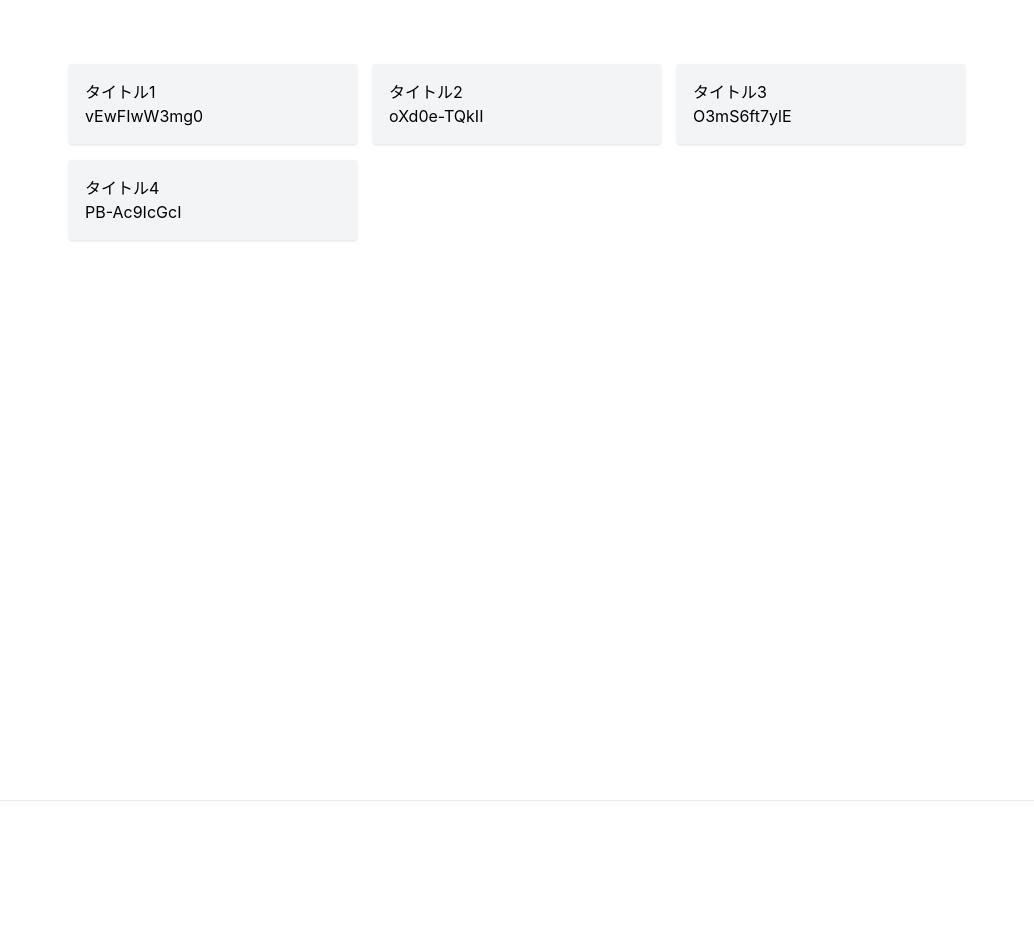
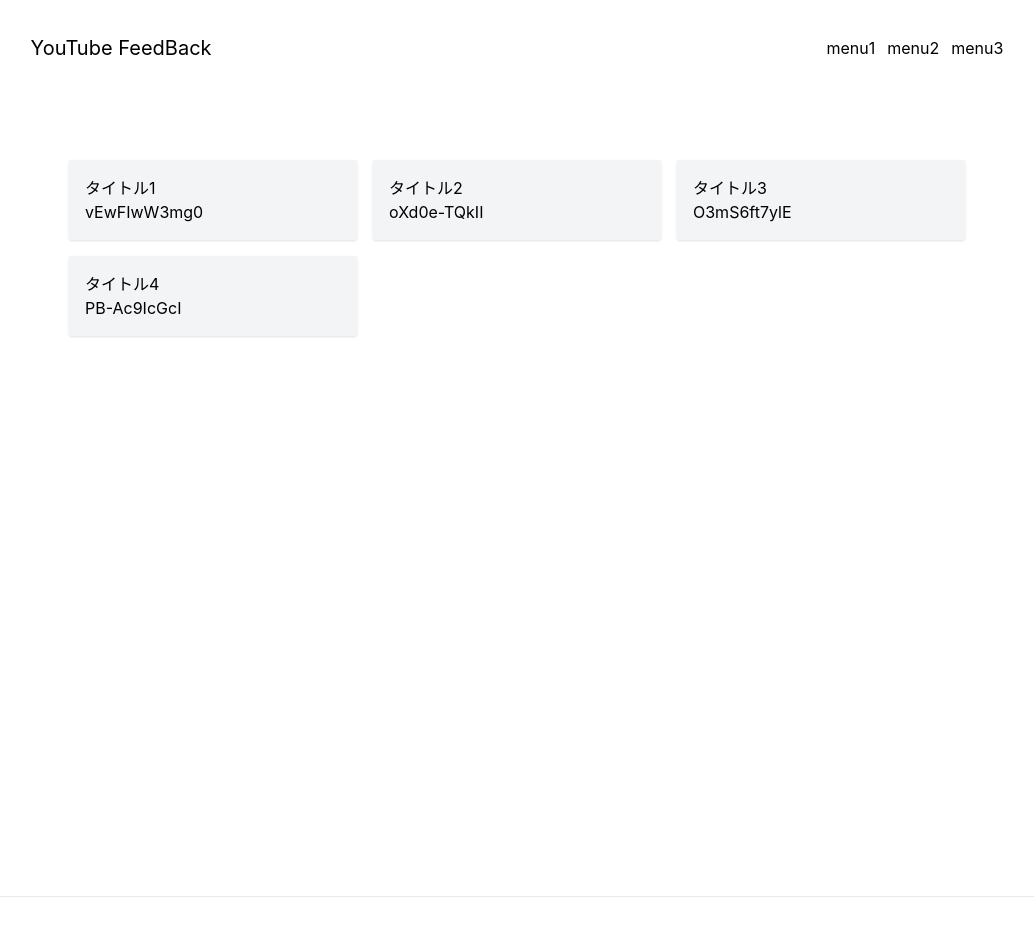
Before and after one commit to tocchi-739/youtube-feedback, a Next.js app: page / in a window 1280 px wide. Shown: the top 936 px of the page, without its empty margins (123-1157 px from the left). Before the commit the page ends 865 px from the top, so only its background shows below. Built offline with nearby package versions, Linux system fonts and the light colour scheme.

Commit message:
Headerコンポーネントを作成

```diff
--- /dev/null
+++ b/src/components/Header.tsx
@@ -0,0 +1,18 @@
+import Link from "next/link";
+
+export const Header = () => {
+  return (
+    <header>
+      <div className="flex justify-between max-w-[80%] mx-auto h-24 items-center">
+        <Link href="/">
+          <h1 className="text-xl">YouTube FeedBack</h1>
+        </Link>
+        <ul className="flex gap-3">
+          <li>menu1</li>
+          <li>menu2</li>
+          <li>menu3</li>
+        </ul>
+      </div>
+    </header>
+  );
+};
--- a/src/pages/[id]/index.tsx
+++ b/src/pages/[id]/index.tsx
@@ -2,6 +2,7 @@ import { useRouter } from "next/router";
 import styles from "../../../styles/Home.module.css";
 import YouTube from "react-youtube";
 import { useRef, useState } from "react";
+import { Header } from "../../components/Header";
 
 const IndividualPage = () => {
   const router = useRouter();
@@ -34,6 +35,7 @@ const IndividualPage = () => {
 
   return (
     <>
+      <Header />
       <main className={styles.main}>
         <YouTube
           videoId={id}
@@ -53,7 +55,7 @@ const IndividualPage = () => {
           {comments.map((data: any, index: number) => (
             <li
               key={index}
-              className="bg-slate-300 mx-auto w-full
+              className="bg-slate-100 mx-auto w-full p-2 shadow hover:bg-slate-50 duration-200
               "
               onClick={() => handleClick(data.start, data.end)}
             >
--- a/src/pages/index.tsx
+++ b/src/pages/index.tsx
@@ -2,6 +2,7 @@ import type { NextPage } from "next";
 import Head from "next/head";
 import styles from "../../styles/Home.module.css";
 import { Card } from "../components/Card";
+import { Header } from "../components/Header";
 
 const Home: NextPage = () => {
   const data = [
@@ -122,7 +123,7 @@ const Home: NextPage = () => {
         <meta name="description" content="Generated by create next app" />
         <link rel="icon" href="/favicon.ico" />
       </Head>
-
+      <Header />
       <main className={styles.main}>
         <ul className="grid grid-cols-3 gap-4">
           {data.map((data) => {
```
